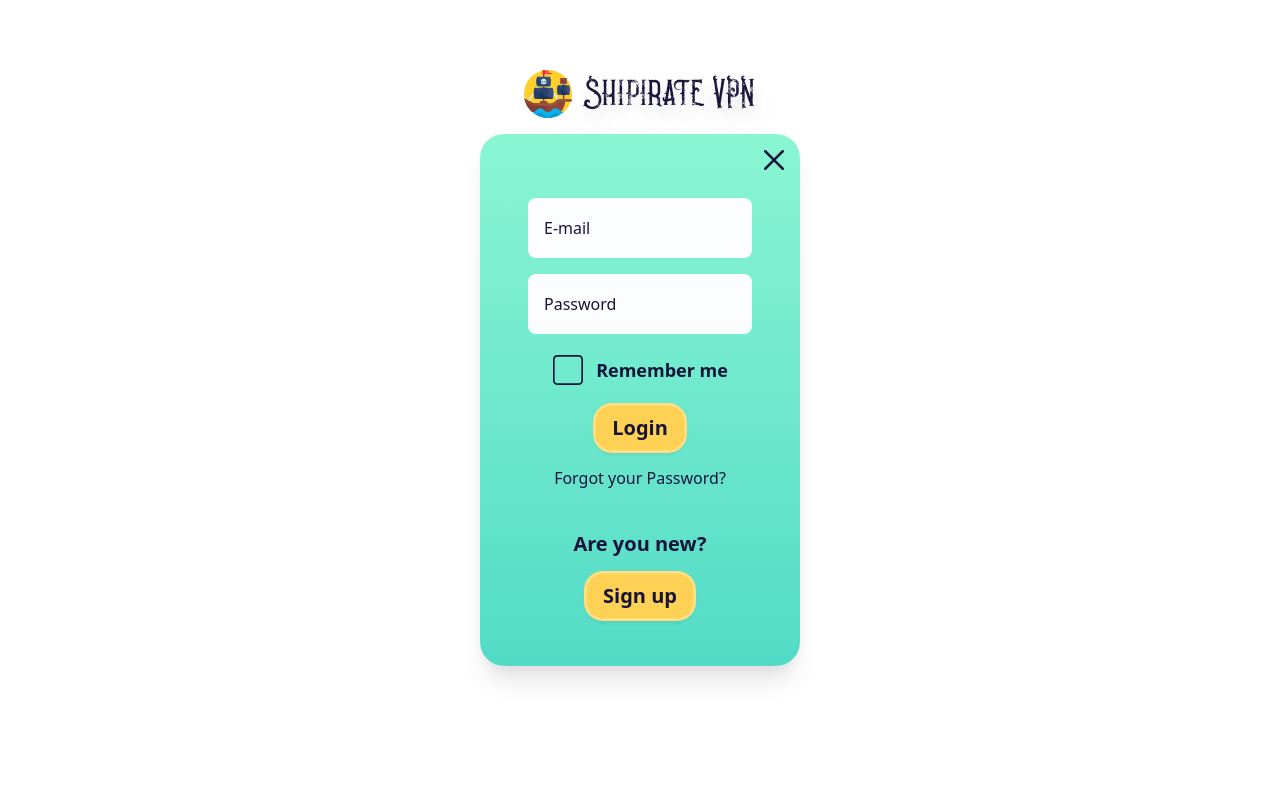
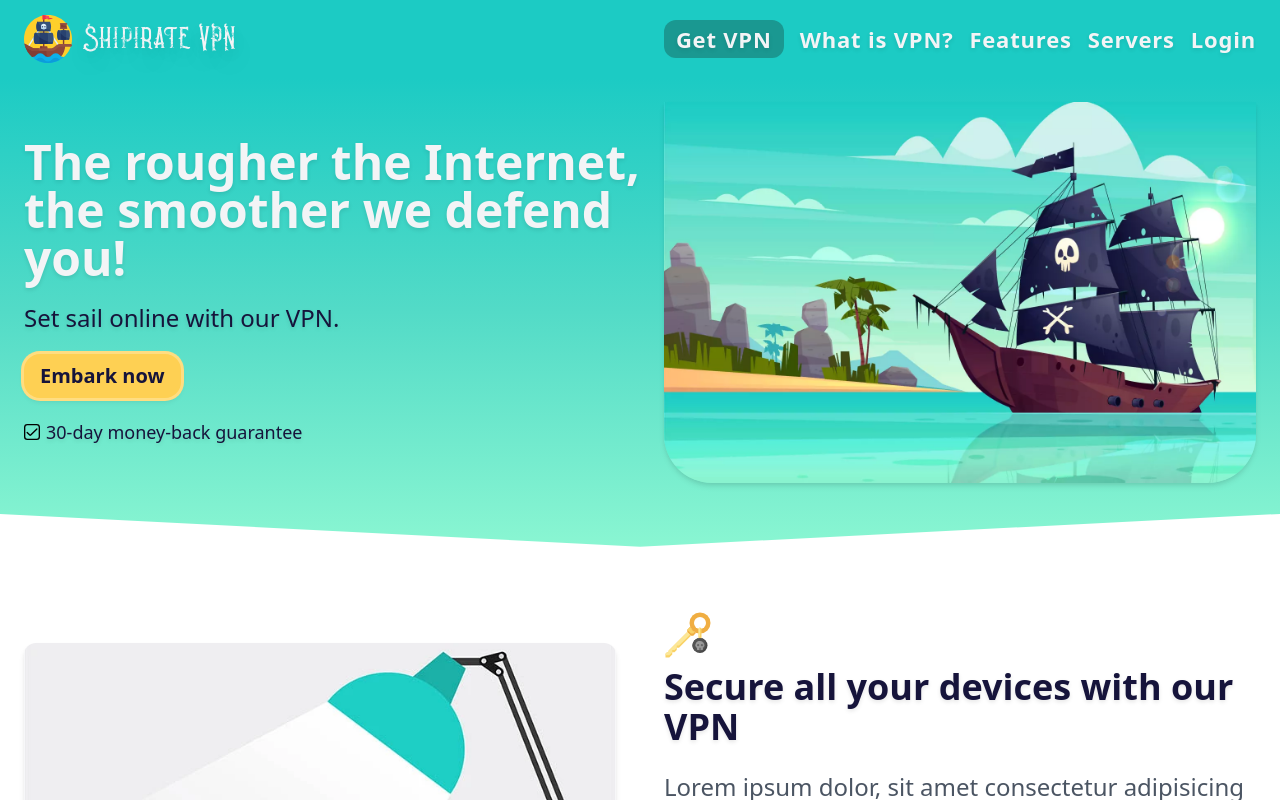
Before and after one commit to CryingEnder/shipirate, a React (Vite) app: page / in a window 1280 px wide. Shown: the top 800 px of the page. Built offline with nearby package versions, Linux system fonts and the light colour scheme.

Commit message:
Reworking the links using react-router-dom library

```diff
--- a/src/App.jsx
+++ b/src/App.jsx
@@ -1,33 +1,43 @@
 import React, { Fragment } from "react";
-import Navbar from "./components/Navbar";
-import Hero from "./components/Hero";
-import Features from "./components/Features";
-import PlanSection from "./components/PlanSection";
-import Testimonials from "./components/Testimonials";
-import Footer from "./components/Footer";
+import {
+  BrowserRouter as Router,
+  Route,
+  Switch,
+  Redirect,
+} from "react-router-dom";
+import Home from "./components/Home";
 import LoginForm from "./components/LoginForm";
 import SignupForm from "./components/SignupForm";
 import PaymentForm from "./components/PaymentForm";
-import PaymentMethod from "./components/common/PaymentMethod";
 import NotFound from "./components/NotFound";
 
 function App() {
   return (
-    // <Fragment>
-    //   {/* <LoginForm />
-    //   <SignupForm /> */}
-    //   <Navbar />
-    //   <Hero />
-    //   <main>
-    //     <Features />
-    //     <PlanSection />
-    //     <Testimonials />
-    //   </main>
-    //   <Footer />
-    // </Fragment>
-    // <PaymentForm />
-    <LoginForm />
-    // <NotFound />
+    <Router>
+      {/*TODO: redirect to payment etc to not rerender all the components? */}
+      <Switch>
+        <Route exact path="/">
+          <Home />
+        </Route>
+        <Route path="/login">
+          <Home>
+            <LoginForm />
+          </Home>
+        </Route>
+        <Route path="/signup">
+          <Home>
+            <SignupForm />
+          </Home>
+        </Route>
+        <Route path="/checkout">
+          <PaymentForm />
+        </Route>
+        <Route path="/404">
+          <NotFound />
+        </Route>
+        <Redirect to="/404" />
+      </Switch>
+    </Router>
   );
 }
 
--- a/src/components/LoginForm.jsx
+++ b/src/components/LoginForm.jsx
@@ -1,4 +1,5 @@
 import React from "react";
+import { Link } from "react-router-dom";
 import Button from "./common/Button";
 import Input from "./common/Input";
 import FormContainer from "./common/FormContainer";
@@ -15,11 +16,11 @@ function LoginForm(props) {
         id="remember"
       />
       <Button type="submit" label="Login" fontSize="text-xl" />
-      <a className="text-base hover:underline" href="/">
+      <Link to="/" className="text-base hover:underline">
         Forgot your Password?
-      </a>
+      </Link>
       <p className="text-xl font-semibold pt-6">Are you new?</p>
-      <Button label="Sign up" fontSize="text-xl" />
+      <Button label="Sign up" fontSize="text-xl" linkPath="/signup" />
     </FormContainer>
   );
 }
--- a/src/components/Navbar.jsx
+++ b/src/components/Navbar.jsx
@@ -51,7 +51,7 @@ function Navbar(props) {
           "What is VPN?",
           "Features",
           "Servers",
-          "Login",
+          { content: "Login", linkPath: "/login" },
         ]}
       />
     </Container>
--- a/src/components/NotFound.jsx
+++ b/src/components/NotFound.jsx
@@ -23,6 +23,7 @@ function NotFound(props) {
         label="Go home"
         labelIcon={ArrowBack}
         labelIconSize="w-6 tablet:w-8 laptop:w-10"
+        linkPath="/"
         fontSize="text-xl tablet:text-2xl laptop:text-3xl"
       />
     </div>
--- a/src/components/SignupForm.jsx
+++ b/src/components/SignupForm.jsx
@@ -11,7 +11,7 @@ function LoginForm(props) {
       <Input type="password" label="Password" id="password" />
       <Input
         styles="pt-6"
-        linkLabel={true}
+        linkPath={"/"}
         label={"I agree with T&Cs"}
         type="checkbox"
         id="terms"
--- a/src/components/common/Button.jsx
+++ b/src/components/common/Button.jsx
@@ -1,20 +1,33 @@
-import React from "react";
+import React, { Fragment } from "react";
+import { Link, useHistory } from "react-router-dom";
 import PropTypes from "prop-types";
 function Button({
   label,
   labelIcon: LabelIcon,
   labelIconSize,
+  linkPath,
   fontColor,
   fontSize,
   type,
   styles,
   isGreen,
+  goBack,
 }) {
   if (!fontColor) fontColor = "text-blue-dark";
   if (!type) type = "button";
   if (!labelIconSize) labelIconSize = "w-6";
+
+  let history = goBack ? useHistory() : "";
+  const doGoBack = history
+    ? () => {
+        history.goBack();
+      }
+    : "";
+
   return (
-    <a href="#">
+    <Fragment>
+      {!goBack && (
+        <Link to={linkPath}>
           <button
             className={`${fontColor ? `${fontColor} ` : ""}${
               styles ? `${styles} ` : ""
@@ -28,7 +41,7 @@ function Button({
             {LabelIcon && (
               <div className="flex flex-row justify-center items-center space-x-1">
                 <LabelIcon
-              className={`${labelIconSize} fill-current ${fontColor}`}
+                  className={`fill-current ${labelIconSize}`}
                   alt="Label icon"
                 />
                 <p className={fontSize ? fontSize : ""}>{label}</p>
@@ -36,13 +49,41 @@ function Button({
             )}
             {!LabelIcon && <p className={fontSize ? fontSize : ""}>{label}</p>}
           </button>
-    </a>
+        </Link>
+      )}
+      {goBack && (
+        <button
+          onClick={doGoBack}
+          className={`${fontColor ? `${fontColor} ` : ""}${
+            styles ? `${styles} ` : ""
+          }${
+            type === "submit" && isGreen
+              ? "bg-green-normal ring ring-green-ring transition-colors hover:bg-green-hover hover:ring-green-hover-ring "
+              : "bg-yellow-pirate ring ring-yellow-pirate-ring transition-colors hover:bg-yellow-pirate-hover hover:ring-yellow-pirate-hover-ring "
+          }rounded-2xl shadow-md font-semibold focus:outline-none px-4 py-2`}
+          type={type}
+        >
+          {LabelIcon && (
+            <div className="flex flex-row justify-center items-center space-x-1">
+              <LabelIcon
+                className={`fill-current ${labelIconSize}`}
+                alt="Label icon"
+              />
+              <p className={fontSize ? fontSize : ""}>{label}</p>
+            </div>
+          )}
+          {!LabelIcon && <p className={fontSize ? fontSize : ""}>{label}</p>}
+        </button>
+      )}
+    </Fragment>
   );
 }
 
 Button.defaultProps = {
   labelIcon: "",
   labelIconSize: "",
+  linkPath: "/",
+  goBack: false,
   fontColor: "",
   fontStyle: "",
   styles: "",
@@ -53,6 +94,8 @@ Button.propTypes = {
   label: PropTypes.string.isRequired,
   labelIcon: PropTypes.any,
   labelIconSize: PropTypes.string,
+  linkPath: PropTypes.string,
+  goBack: PropTypes.bool,
   fontColor: PropTypes.string,
   fontSize: PropTypes.string,
   styles: PropTypes.string,
--- a/src/components/common/FormContainer.jsx
+++ b/src/components/common/FormContainer.jsx
@@ -1,4 +1,5 @@
 import React, { useState } from "react";
+import { Link } from "react-router-dom";
 import Logo from "./Logo";
 import { Cross } from "./Icons";
 
@@ -10,10 +11,12 @@ function FormContainer({ children }) {
       className={`z-20 flex flex-row justify-center bg-white-faded-50 items-center fixed h-screen w-full ${isVisible}`}
     >
       <div className="relative flex flex-col justify-center items-center p-12 text-blue-dark rounded-3xl shadow-xl bg-gradient-to-t from-blue-sky-2 to-blue-water max-w-xs">
-        <Cross
-          className="absolute w-5 fill-current m-4 top-0 right-0 cursor-pointer transition-colors hover:text-gray-25"
-          onClick={() => setIsVisible("hidden")}
-        />
+        <Link to="/">
+          <Cross
+            className="absolute w-5 fill-current m-4 top-0 right-0 cursor-pointer transition-colors hover:text-gray-25"
+            onClick={() => setIsVisible("hidden")}
+          />
+        </Link>
         <Logo
           styles="absolute transition-all top-3 tablet:-top-16"
           fontColor="text-blue-dark"
--- a/src/components/common/Input.jsx
+++ b/src/components/common/Input.jsx
@@ -1,14 +1,8 @@
 import React, { useState } from "react";
+import { Link } from "react-router-dom";
 import PropTypes from "prop-types";
 
-function Input({
-  label,
-  styles,
-  linkLabel,
-  href,
-  checkboxLabelFontSize,
-  ...props
-}) {
+function Input({ label, styles, linkPath, checkboxLabelFontSize, ...props }) {
   const transformOn = "transition-all transform -translate-y-5 text-xs";
   const transformOff = "transition-all transform translate-y-0 text-base";
   const [labelTransformClass, setLabelTransformClass] = useState(transformOff);
@@ -21,7 +15,15 @@ function Input({
   }
 
   function handleInput(e) {
-    setInputState(e.target.value);
+    let inputValue = e.target.value;
+    setInputState(inputValue);
+    // console.log(inputValue.length % 4 === 0);
+    // if (
+    //   inputValue.length > 0 &&
+    //   inputValue.length < 16 &&
+    //   inputValue.length % 4 === 0
+    // )
+    //   e.target.value += " ";
   }
 
   return (
@@ -46,14 +48,14 @@ function Input({
         />
       )}
       {props.type === "checkbox" || props.type === "radio" ? (
-        linkLabel ? (
+        linkPath ? (
           <label
             className="cursor-pointer text-base pl-2 hover:underline text-blue-dark"
             htmlFor={props.id}
           >
-            <a target="_blank" href={href}>
+            <Link target="_blank" to={linkPath}>
               {label}
-            </a>
+            </Link>
           </label>
         ) : (
           <label
@@ -78,8 +80,7 @@ function Input({
 Input.defaultProps = {
   checkboxLabelFontSize: "",
   label: "",
-  linkLabel: false,
-  href: "/",
+  linkPath: "",
   styles: "",
 };
 
@@ -87,8 +88,7 @@ Input.propTypes = {
   id: PropTypes.string.isRequired,
   checkboxLabelFontSize: PropTypes.string,
   label: PropTypes.string,
-  linkLabel: PropTypes.bool,
-  href: PropTypes.string,
+  linkPath: PropTypes.string,
   styles: PropTypes.string,
 };
 
--- a/src/components/common/List.jsx
+++ b/src/components/common/List.jsx
@@ -1,4 +1,5 @@
 import React from "react";
+import { Link } from "react-router-dom";
 import PropTypes from "prop-types";
 
 function List({ items, itemsStyle, title, titleStyle, ...props }) {
@@ -17,7 +18,9 @@ function List({ items, itemsStyle, title, titleStyle, ...props }) {
               : itemsStyle
           }
         >
-          <a href="/">{i.content ? i.content : i}</a>
+          <Link to={i.linkPath ? i.linkPath : "/"}>
+            {i.content ? i.content : i}
+          </Link>
         </li>
       ))}
     </ul>
--- a/src/components/common/Logo.jsx
+++ b/src/components/common/Logo.jsx
@@ -1,4 +1,5 @@
 import React from "react";
+import { Link } from "react-router-dom";
 import { logo } from "./../../utils/images";
 import PropTypes from "prop-types";
 
@@ -6,7 +7,7 @@ function Logo({ styles, fontColor, fontSize, phoneLogoSize }) {
   if (!fontColor) fontColor = "text-gray-100";
   if (!fontSize) fontSize = "text-2xl tablet:text-3xl";
   return (
-    <a className={`flex flex-row items-center space-x-3 ${styles}`} href="/">
+    <Link to="/" className={`flex flex-row items-center space-x-3 ${styles}`}>
       <img
         className={`${
           phoneLogoSize ? `${phoneLogoSize} ` : ""
@@ -19,7 +20,7 @@ function Logo({ styles, fontColor, fontSize, phoneLogoSize }) {
       >
         Shipirate VPN
       </h1>
-    </a>
+    </Link>
   );
 }
 
```
Also changed, not shown: package.json (+6 -6 lines), src/components/PaymentForm.jsx (+14 -6 lines), 1 other file (tests, documents, lock files or other folders). Lines whose indentation alone changed are shown as unchanged.
